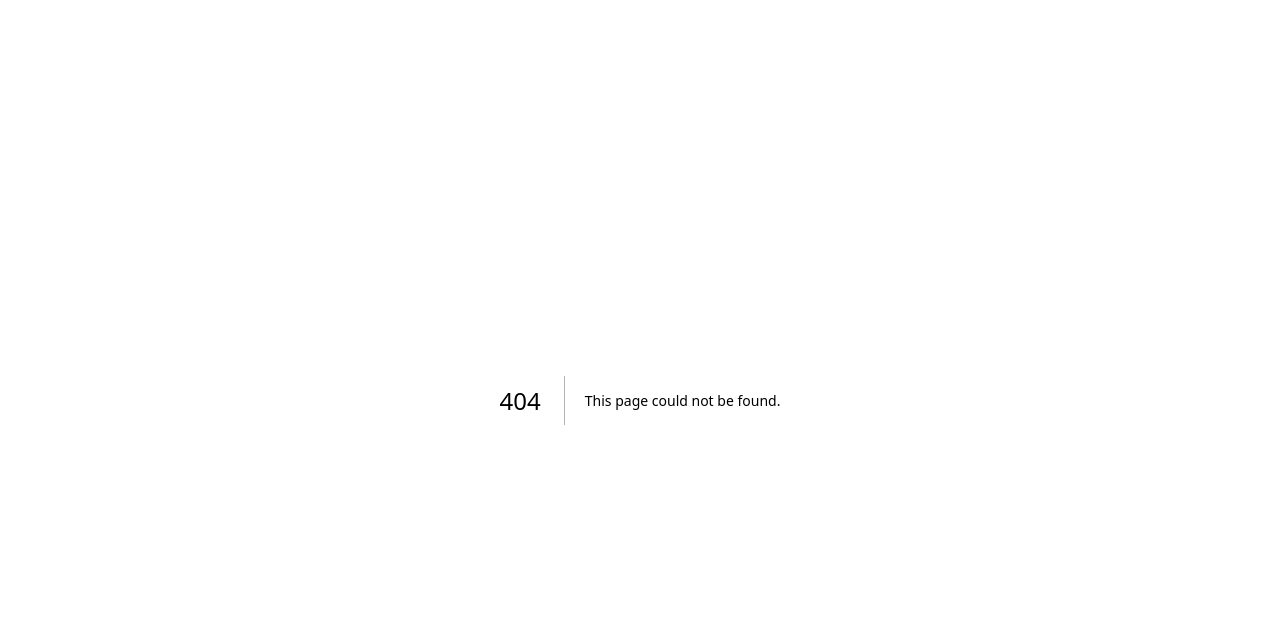
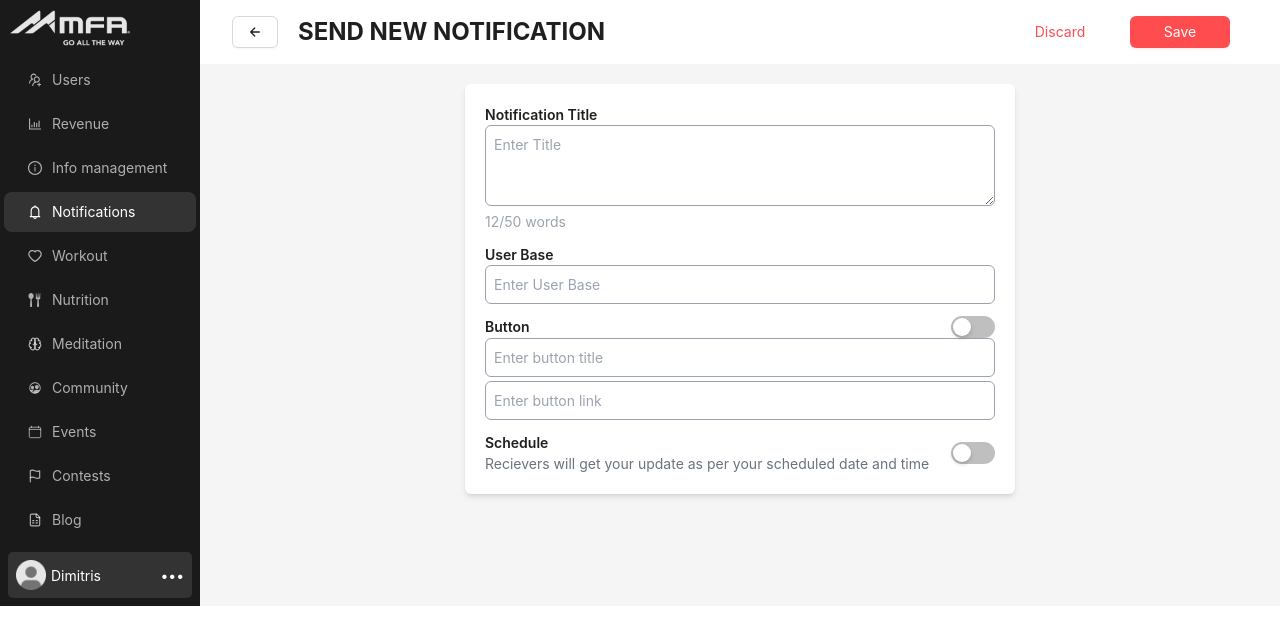
Before and after one commit to dev-ideausher/mfa-admin-frontend, a Next.js app: page /notifications/add in a window 1280 px wide. Before the commit this address had no page. Shown: the top 644 px of the page. Built offline with nearby package versions, Linux system fonts and the light colour scheme.

Commit message:
notification add

```diff
--- a/src/app/_components/HeaderBar.tsx
+++ b/src/app/_components/HeaderBar.tsx
@@ -1,6 +1,6 @@
 "use client";
 import { Layout, theme } from "antd";
-const { Header, Sider, Content } = Layout;
+const { Header } = Layout;
 
 export default function HeaderBar({ title }: any) {
   const {
--- /dev/null
+++ b/src/app/notifications/add/page.tsx
@@ -0,0 +1,65 @@
+import HeaderBackBar from "@/app/_components/HeaderBackBar";
+import { Switch, ConfigProvider } from "antd";
+export default function AddPage() {
+  return (
+    <div>
+      <HeaderBackBar title="SEND NEW NOTIFICATION" />
+      <ConfigProvider
+        theme={{
+          token: {
+            colorPrimary: "red",
+          },
+          components: {
+            Switch: {},
+          },
+        }}
+      >
+        <div className="flex w-full justify-center items-center">
+          <div className="bg-white w-[550px] rounded-md shadow-md m-5 p-5">
+            <form>
+              <p className="font-semibold">Notification Title</p>
+              <textarea
+                placeholder="Enter Title"
+                className=" border-gray-400 border-[1px] w-full rounded-md p-2"
+                id="notification-title"
+                cols={30}
+                rows={3}
+              ></textarea>
+              <p className="text-gray-400">12/50 words</p>
+              <p className="mt-3 font-semibold">User Base</p>
+              <input
+                type="text"
+                placeholder="Enter User Base"
+                className="border-gray-400 border-[1px] w-full rounded-md p-2"
+              />
+              <div className="flex justify-between mt-3">
+                <p className="font-semibold">Button</p>
+                <Switch />
+              </div>
+              <input
+                type="text"
+                placeholder="Enter button title"
+                className="border-gray-400 border-[1px] w-full rounded-md p-2 mb-1"
+              />
+              <input
+                type="text"
+                placeholder="Enter button link"
+                className="border-gray-400 border-[1px] w-full rounded-md p-2"
+              />
+              <div className="flex justify-between mt-3 items-center">
+                <div>
+                  <p className="font-semibold">Schedule</p>
+                  <p className="text-gray-500">
+                    Recievers will get your update as per your scheduled date
+                    and time
+                  </p>
+                </div>
+                <Switch />
+              </div>
+            </form>
+          </div>
+        </div>
+      </ConfigProvider>
+    </div>
+  );
+}
--- a/src/app/notifications/page.tsx
+++ b/src/app/notifications/page.tsx
@@ -1,14 +1,90 @@
-import AppLayout from "@/layouts/AppLayout";
-import React from "react";
+"use client";
 import HeaderBar from "../_components/HeaderBar";
+import type { MenuProps } from "antd";
+import { useRouter } from "next/navigation";
+import { Input, Dropdown, Button, Space, Table, Menu } from "antd";
+import {
+  SearchOutlined,
+  FilterOutlined,
+  DownOutlined,
+} from "@ant-design/icons";
 
-const page = () => {
+const items: MenuProps["items"] = [
+  {
+    key: "1",
+    label: (
+      <a
+        target="_blank"
+        rel="noopener noreferrer"
+        href="https://www.antgroup.com"
+      >
+        1st menu item
+      </a>
+    ),
+  },
+  {
+    key: "2",
+    label: (
+      <a
+        target="_blank"
+        rel="noopener noreferrer"
+        href="https://www.aliyun.com"
+      >
+        2nd menu item
+      </a>
+    ),
+  },
+  {
+    key: "3",
+    label: (
+      <a
+        target="_blank"
+        rel="noopener noreferrer"
+        href="https://www.luohanacademy.com"
+      >
+        3rd menu item
+      </a>
+    ),
+  },
+];
+
+const Page = () => {
+  const router = useRouter();
   return (
     <div>
       <HeaderBar title="NOTIFICATIONS" />
-      Notifications
+      <div className="flex justify-between m-5">
+        <div className="flex w-96 gap-5">
+          <Input
+            placeholder="Search by username or ID"
+            prefix={<SearchOutlined />}
+          />
+          <Dropdown menu={{ items }} placement="bottom">
+            <Button style={{ display: "flex", alignItems: "center" }}>
+              <FilterOutlined />
+              Filters
+            </Button>
+          </Dropdown>
+        </div>
+        <div className="flex items-center gap-3">
+          <p>Range</p>
+          <Dropdown menu={{ items }} placement="bottom">
+            <Button style={{ display: "flex", alignItems: "center" }}>
+              Last week
+              <DownOutlined />
+            </Button>
+          </Dropdown>
+          <Button
+            type="primary"
+            danger
+            onClick={() => router.push("notifications/add")}
+          >
+            + New Notifications
+          </Button>
+        </div>
+      </div>
     </div>
   );
 };
 
-export default page;
+export default Page;
--- a/src/layouts/SidebarLayout.tsx
+++ b/src/layouts/SidebarLayout.tsx
@@ -15,7 +15,15 @@ import { IoPeopleCircleOutline } from "react-icons/io5";
 import { IoCalendarClearOutline } from "react-icons/io5";
 import { FiFlag } from "react-icons/fi";
 import Image from "next/image";
-import { Layout, Menu, Button, theme, Dropdown, MenuProps } from "antd";
+import {
+  Layout,
+  Menu,
+  Button,
+  theme,
+  Dropdown,
+  MenuProps,
+  ConfigProvider,
+} from "antd";
 import { usePathname, useRouter } from "next/navigation";
 import UserTab from "@/app/_components/UserTab";
 import UserTabCollapsed from "@/app/_components/UserTabCollapsed";
@@ -30,6 +38,13 @@ const SidebarLayout = ({ children }: { children: React.ReactNode }) => {
     token: { colorBgContainer, borderRadiusLG },
   } = theme.useToken();
   return (
+    <ConfigProvider
+      theme={{
+        token: {
+          colorPrimary: "#333",
+        },
+      }}
+    >
       <Layout>
         <Sider trigger={null} collapsible collapsed={collapsed}>
           <div className="demo-logo-vertical" />
@@ -126,6 +141,7 @@ const SidebarLayout = ({ children }: { children: React.ReactNode }) => {
           </Content>
         </Layout>
       </Layout>
+    </ConfigProvider>
   );
 };
 
```
Lines whose indentation alone changed are shown as unchanged.
